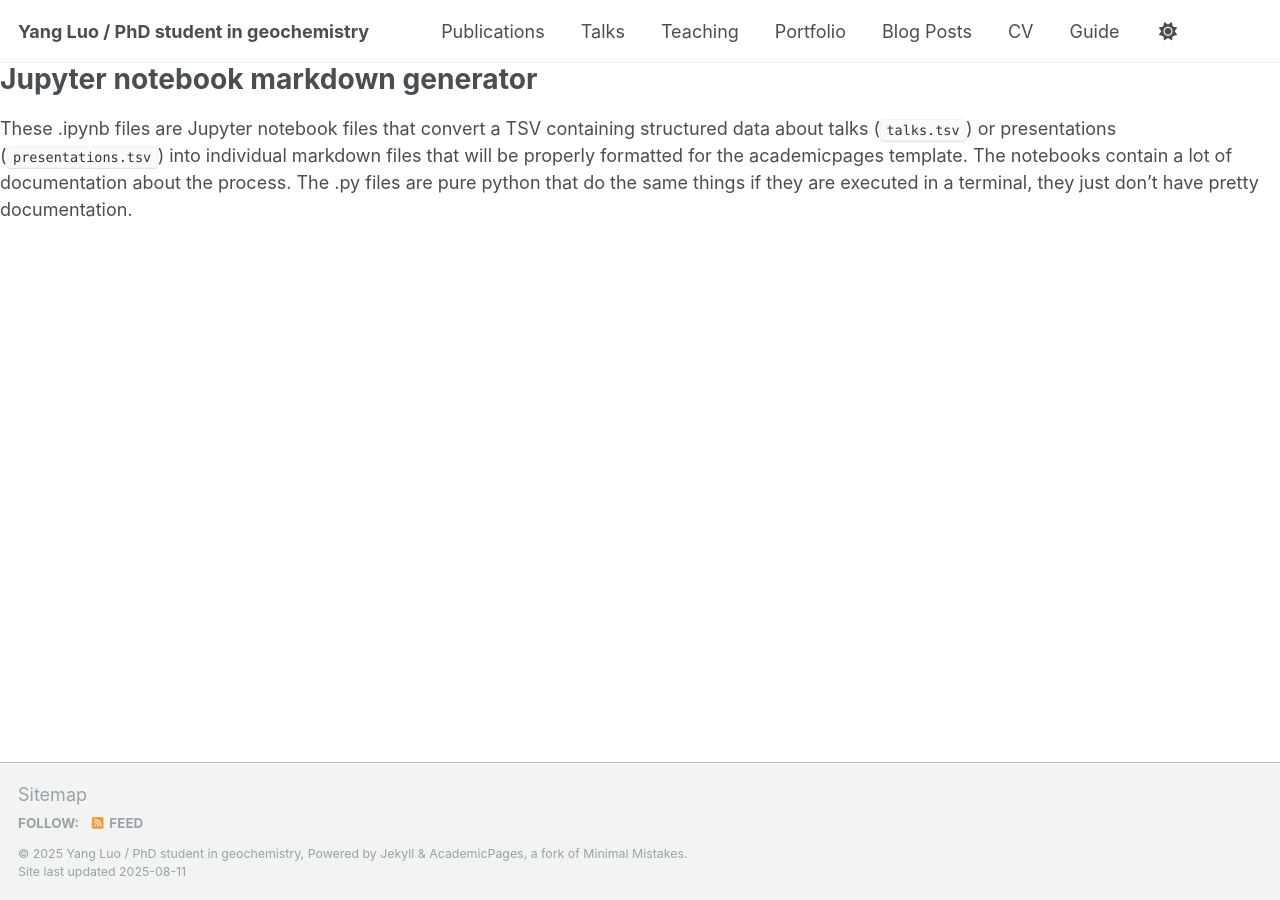
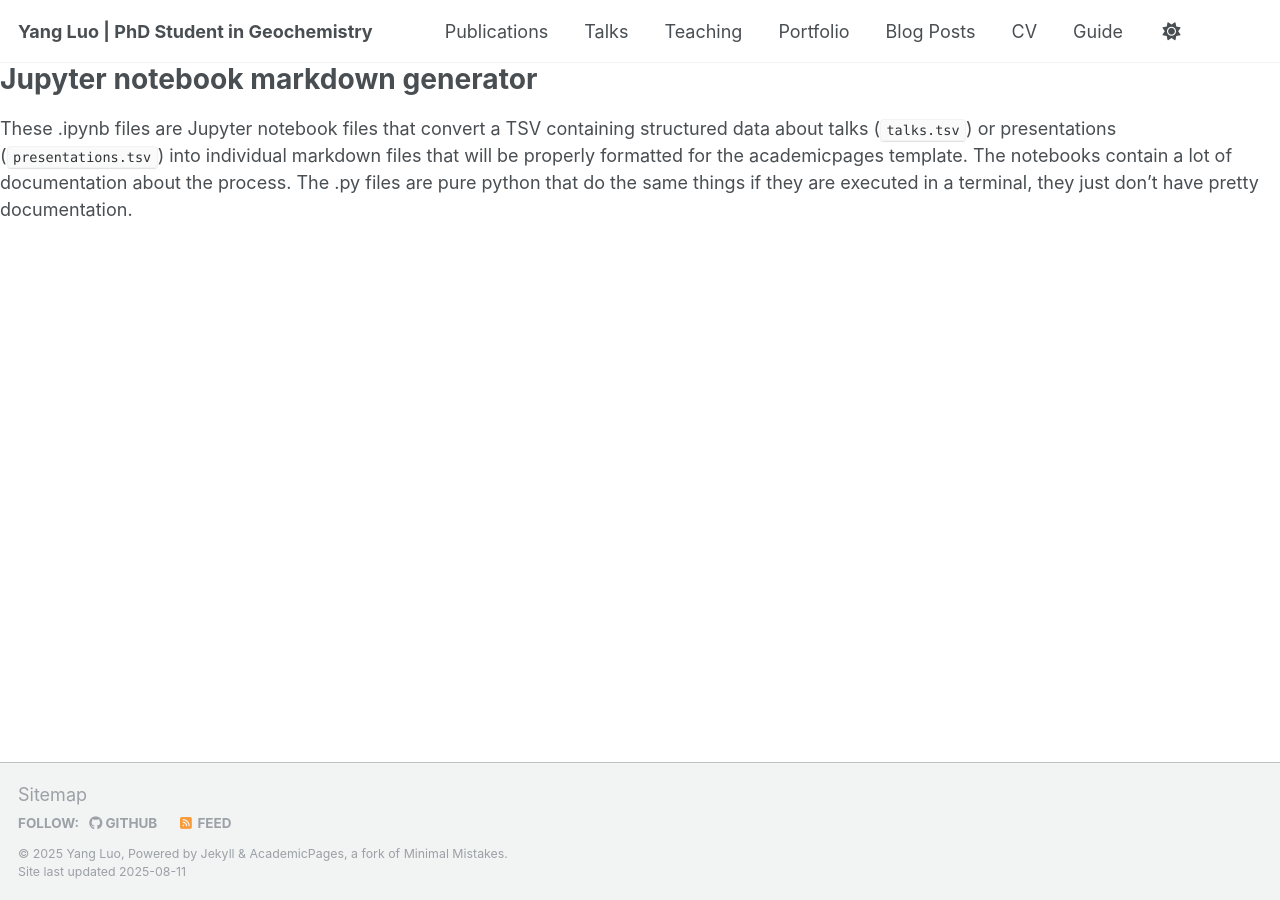
Before and after one commit to yangluo-geol/yangluo-geol.github.io, a Jekyll site: the page built from markdown_generator/readme.md, in a window 1280 px wide. Built offline with Jekyll 4.4.1, drawn with Linux system fonts in a browser that asks for light colours; our own code applies the rules of GitHub Pages for plain Markdown files; a script that is not in the unit is left out; part of the change alters nothing that is shown.

Commit message:
Update _config.yml

```diff
--- a/_config.yml
+++ b/_config.yml
@@ -1,32 +1,55 @@
-# Site Settings
+# ========================
+# Site Metadata
+# ========================
+name: "Yang Luo"
+title: "Yang Luo | PhD Student in Geochemistry"
+description: "PhD candidate specializing in petrology and geochemistry at UC Santa Barbara"
 locale: "en-US"
-title: "Yang Luo / PhD student in geochemistry"
+timezone: "America/Los_Angeles"
 title_separator: "-"
 
+# ========================
 # Technical Configuration
+# ========================
 url: "https://yangluo-geol.github.io"
 baseurl: ""
 repository: "yangluo-geol/yangluo-geol.github.io"
 markdown: kramdown
+highlighter: rouge
+future: true
+show_drafts: false
 
-# Plugins (Required for GitHub Pages)
+# ========================
+# Build Settings
+# ========================
 plugins:
   - jekyll-feed
   - jekyll-seo-tag
   - jekyll-archives
   - jekyll-paginate
+  - jekyll-sitemap
 
-# Collections
+# ========================
+# Collections Configuration
+# ========================
 collections:
   teaching:
     output: true
-    permalink: /teaching/:path/
+    permalink: /teaching/:year-:title/
     sort_by: date
     sort_direction: descending
+    show_collection_links: true
+
   publications:
     output: true
+    permalink: /publications/:year-:title/
 
-# Defaults
+  talks:
+    output: true
+
+# ========================
+# Default Values
+# ========================
 defaults:
   - scope:
       path: ""
@@ -36,26 +59,87 @@ defaults:
       author_profile: false
       share: true
       comments: false
+      toc: false
 
+  - scope:
+      path: "_pages/teaching.html"
+    values:
+      layout: single
+      title: "Teaching Experience"
+      permalink: /teaching/
+
+# ========================
 # Author Information
+# ========================
 author:
   name: "Yang Luo"
-  avatar: "profile.jpg"
-  bio: "Ph.D. Candidate in geochemistry"
+  avatar: "assets/images/profile.jpg"
+  bio: "Ph.D. Candidate in Geochemistry"
   location: "Department of Earth Science, UC Santa Barbara"
   email: "yangluo@ucsb.edu"
   uri: "https://yangluo-geol.github.io"
   pronouns: "he/him"
   employer: "University of California, Santa Barbara"
+
+  # Academic Profiles
   googlescholar: "https://scholar.google.com/citations?user=IOaZk2AAAAAJ"
+  orcid: "" # Add if available
+  researchgate: "" # Add if available
 
-# Research Information
-research_interests:
-  - "petrology"
-  - "geochronology"
-  - "geochemistry"
+  # Social Media
+  twitter: "" # Add if desired
+  github: "yangluo-geol"
+  linkedin: "" # Add if desired
 
-methods:
-  - "SEM"
-  - "EPMA"
-  - "LA-ICP-MS"
+# ========================
+# Research Configuration
+# ========================
+research:
+  interests:
+    - "Petrology"
+    - "Geochronology"
+    - "Geochemistry"
+    - "Mineralogy"
+
+  methods:
+    - "Scanning Electron Microscopy (SEM)"
+    - "Electron Probe Microanalysis (EPMA)"
+    - "Laser Ablation ICP-MS"
+    - "X-ray Diffraction (XRD)"
+    - "Optical Microscopy"
+
+# ========================
+# Publication Settings
+# ========================
+publication_types:
+  - name: "Journal Articles"
+    tag: "journal"
+    icon: "far fa-file-alt"
+
+  - name: "Conference Papers"
+    tag: "conference"
+    icon: "fas fa-comments"
+
+# ========================
+# UI/Display Settings
+# ========================
+theme_settings:
+  primary_color: "#2a7ae2"  # UCSB navy blue
+  accent_color: "#ffd200"   # UCSB gold
+  font:
+    text: "Helvetica, Arial, sans-serif"
+    code: "Courier, monospace"
+
+  navbar:
+    sticky: true
+    logo: "assets/images/logo.png" # Optional
+
+  footer:
+    show_copyright: true
+    show_powered_by: true
+
+# ========================
+# Analytics & SEO
+# ========================
+google_analytics: "" # Add your GA tracking ID
+google_site_verification: "" # For search console
```
